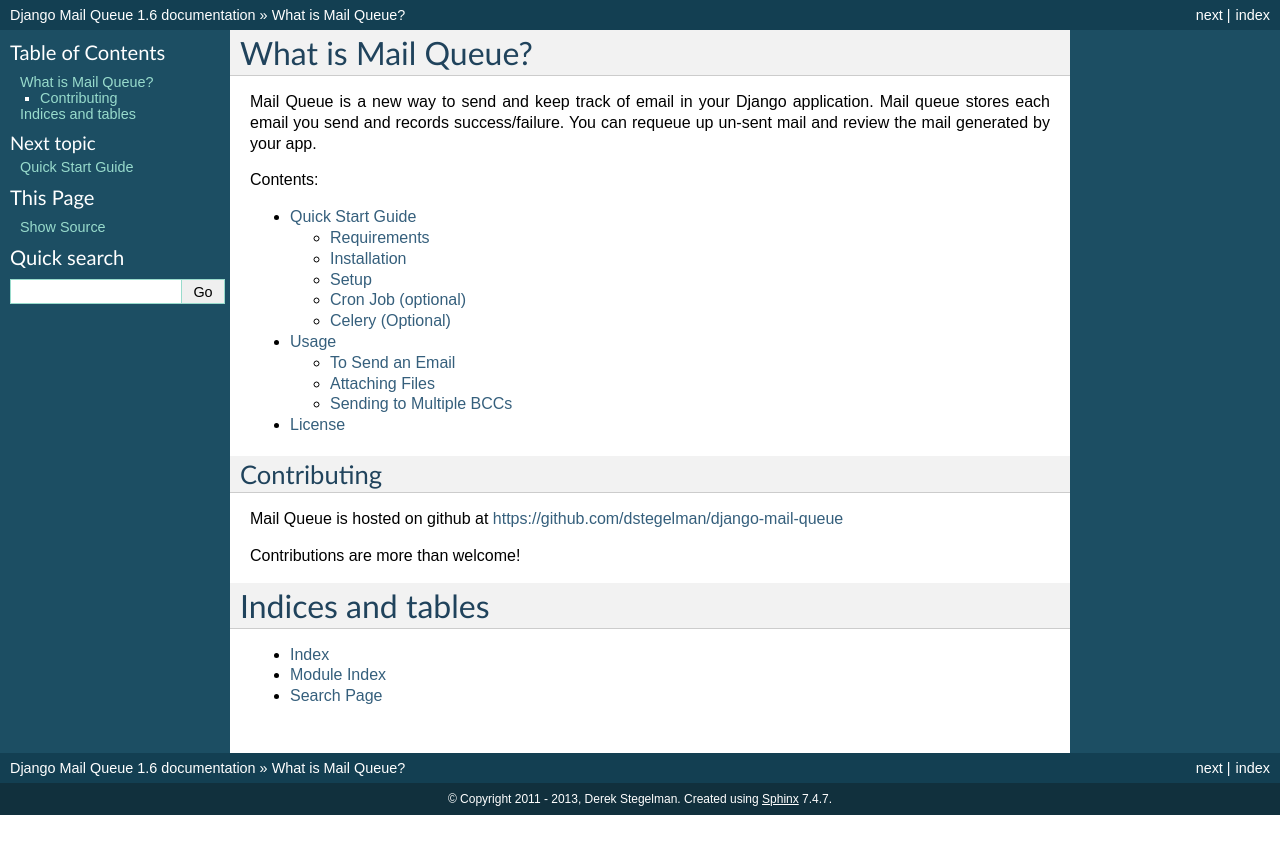
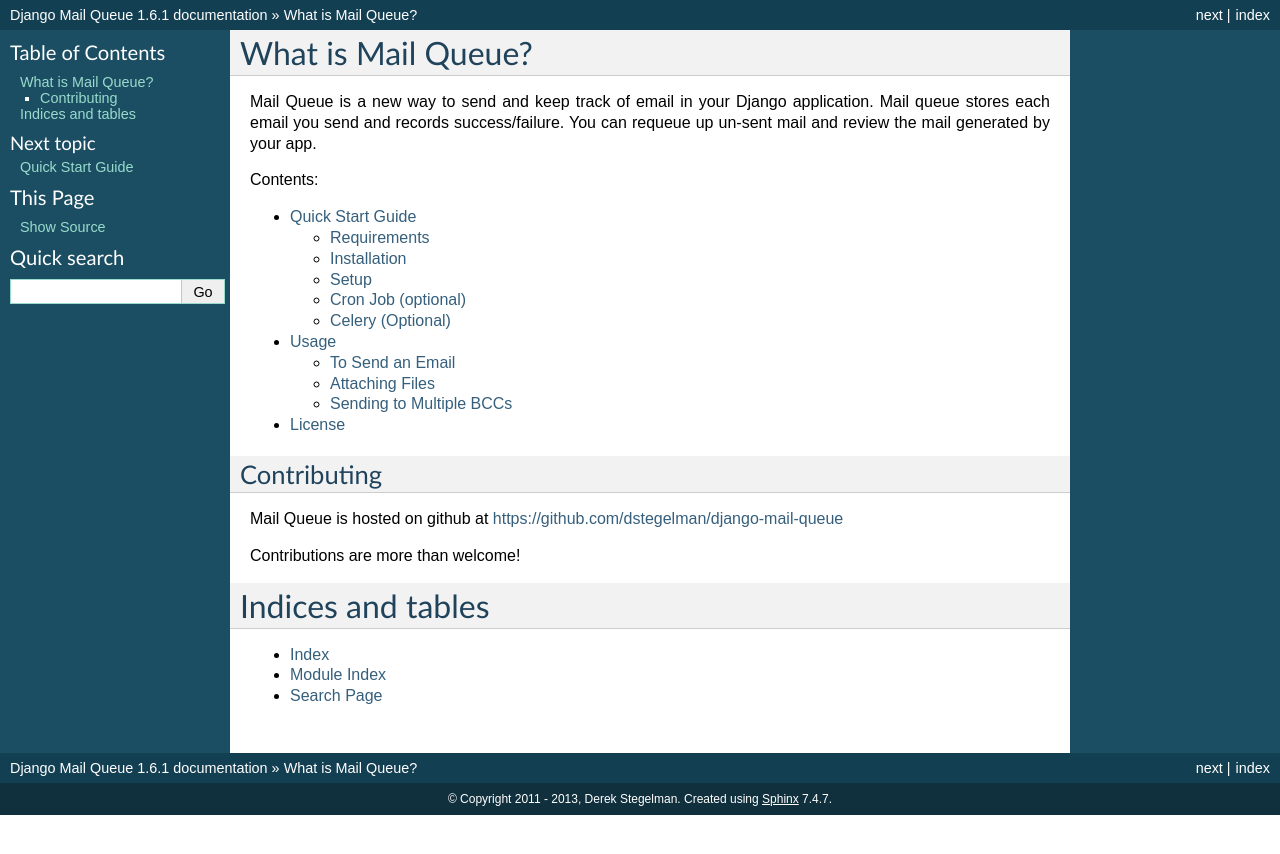
Before and after one commit to dstegelman/django-mail-queue, a Sphinx documentation site: the page built from docs/source/index.rst, in a window 1280 px wide. Shown: the top 854 px of the page. Built offline with Sphinx 7.4.7, drawn with Linux system fonts in a browser that asks for light colours.

Commit message:
Version bump. add @erikr to authors.

```diff
--- a/docs/source/conf.py
+++ b/docs/source/conf.py
@@ -48,9 +48,9 @@
 # built documents.
 #
 # The short X.Y version.
-version = '1.6'
+version = '1.6.1'
 # The full version, including alpha/beta/rc tags.
-release = '1.6'
+release = '1.6.1'
 
 # The language for content autogenerated by Sphinx. Refer to documentation
 # for a list of supported languages.
--- a/mailqueue/__init__.py
+++ b/mailqueue/__init__.py
@@ -1 +1 @@
-VERSION = '1.6'
+VERSION = '1.6.1'
```
Also changed, not shown: 1 other file.
